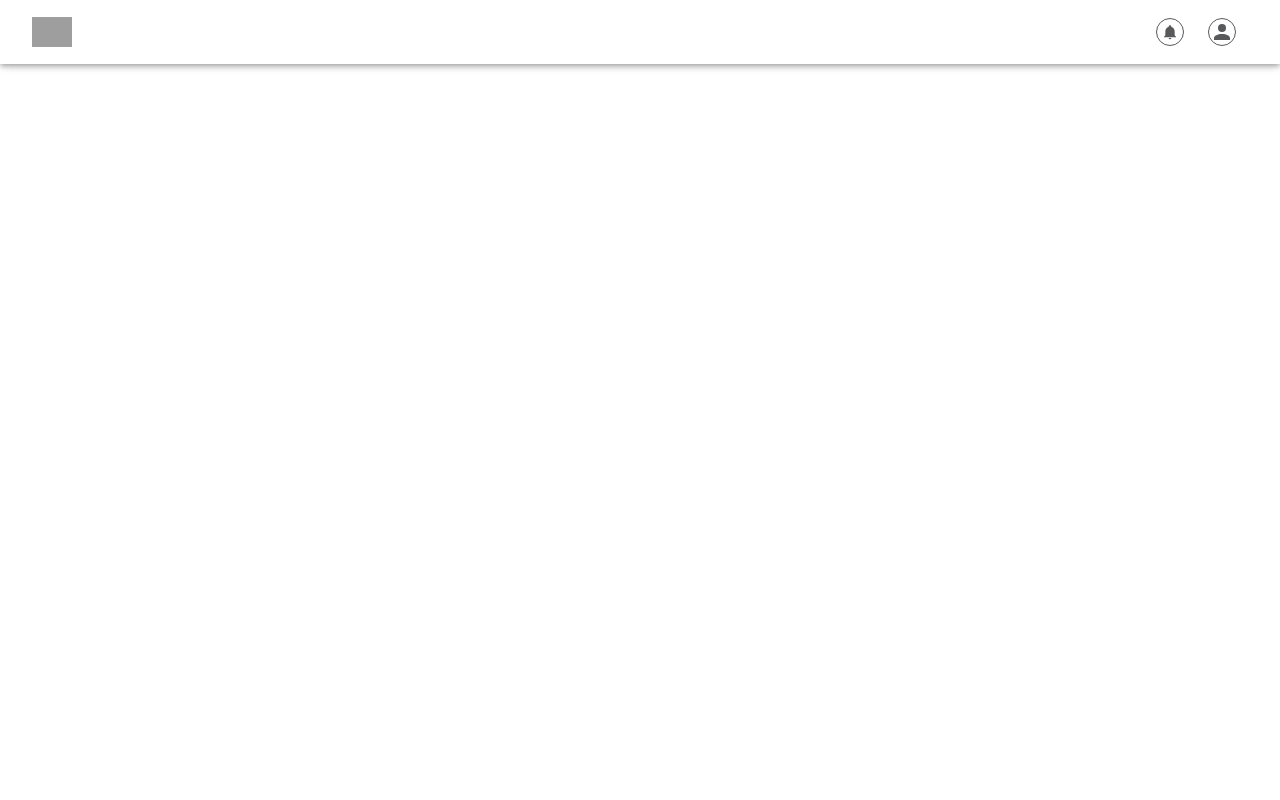
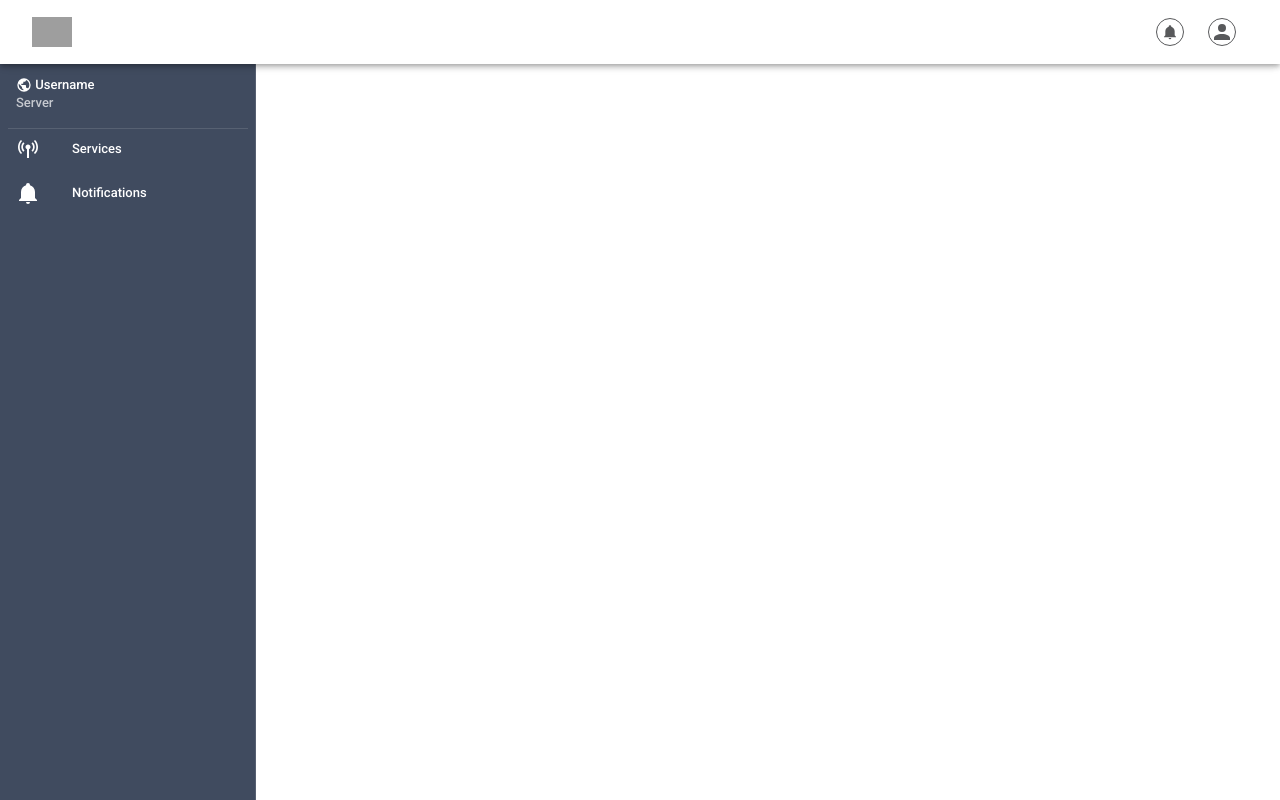
Before and after one commit to NornirAS/synx-domain-client, a Vue app: page / in a window 1280 px wide. Built offline with nearby package versions, Linux system fonts and the light colour scheme; grey boxes are pictures that could not be loaded.

Commit message:
Added sidebar

```diff
--- /dev/null
+++ b/src/components/Sidebar.vue
@@ -0,0 +1,46 @@
+<template>
+  <v-navigation-drawer v-model="drawer" :color="mainBgColor" dark absolute>
+    <v-list dense nav class="py-0">
+      <v-list-item two-line>
+        <v-list-item-content>
+          <v-list-item-title>
+            <v-icon small> {{ mdiEarth }} </v-icon>
+            Username
+          </v-list-item-title>
+          <v-list-item-subtitle>Server</v-list-item-subtitle>
+        </v-list-item-content>
+      </v-list-item>
+
+      <v-divider></v-divider>
+
+      <v-list-item v-for="item in items" :key="item.title" link>
+        <v-list-item-icon>
+          <v-icon>{{ item.icon }}</v-icon>
+        </v-list-item-icon>
+
+        <v-list-item-content>
+          <v-list-item-title>{{ item.title }}</v-list-item-title>
+        </v-list-item-content>
+      </v-list-item>
+    </v-list>
+  </v-navigation-drawer>
+</template>
+
+<script>
+import { mdiEarth, mdiBell, mdiAntenna } from "@mdi/js";
+export default {
+  data() {
+    return {
+      mdiEarth,
+      drawer: true,
+      items: [
+        { title: "Services", icon: mdiAntenna },
+        { title: "Notifications", icon: mdiBell }
+      ],
+      mainBgColor: "#404B5F",
+      right: false,
+      permanent: true
+    };
+  }
+};
+</script>
--- a/src/plugins/vuetify.js
+++ b/src/plugins/vuetify.js
@@ -4,6 +4,7 @@ import Vuetify from "vuetify/lib";
 Vue.use(Vuetify);
 
 export default new Vuetify({
+  theme: { disable: true },
   icons: {
     iconfont: "mdiSvg"
   }
--- a/src/router/index.js
+++ b/src/router/index.js
@@ -9,15 +9,6 @@ const routes = [
     path: "/",
     name: "Home",
     component: Home
-  },
-  {
-    path: "/about",
-    name: "About",
-    // route level code-splitting
-    // this generates a separate chunk (about.[hash].js) for this route
-    // which is lazy-loaded when the route is visited.
-    component: () =>
-      import(/* webpackChunkName: "about" */ "../views/About.vue")
   }
 ];
 
--- a/src/views/About.vue
+++ /dev/null
@@ -1,12 +0,0 @@
-<template>
-  <Header></Header>
-</template>
-
-<script>
-import Header from "../components/Header.vue";
-export default {
-  components: {
-    Header
-  }
-};
-</script>
--- a/src/views/Home.vue
+++ b/src/views/Home.vue
@@ -1,12 +1,17 @@
 <template>
-  <Header></Header>
+  <div>
+    <Header></Header>
+    <Sidebar></Sidebar>
+  </div>
 </template>
 
 <script>
 import Header from "../components/Header.vue";
+import Sidebar from "../components/Sidebar.vue";
 export default {
   components: {
-    Header
+    Header,
+    Sidebar
   }
 };
 </script>
```
